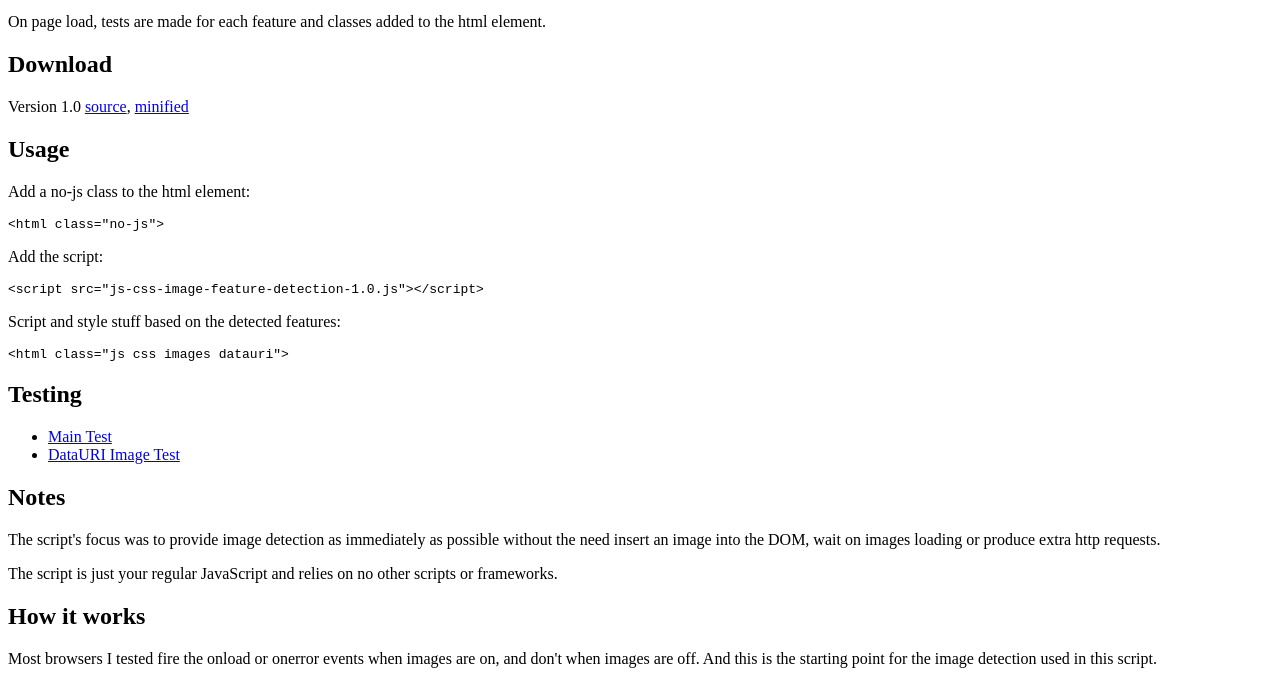
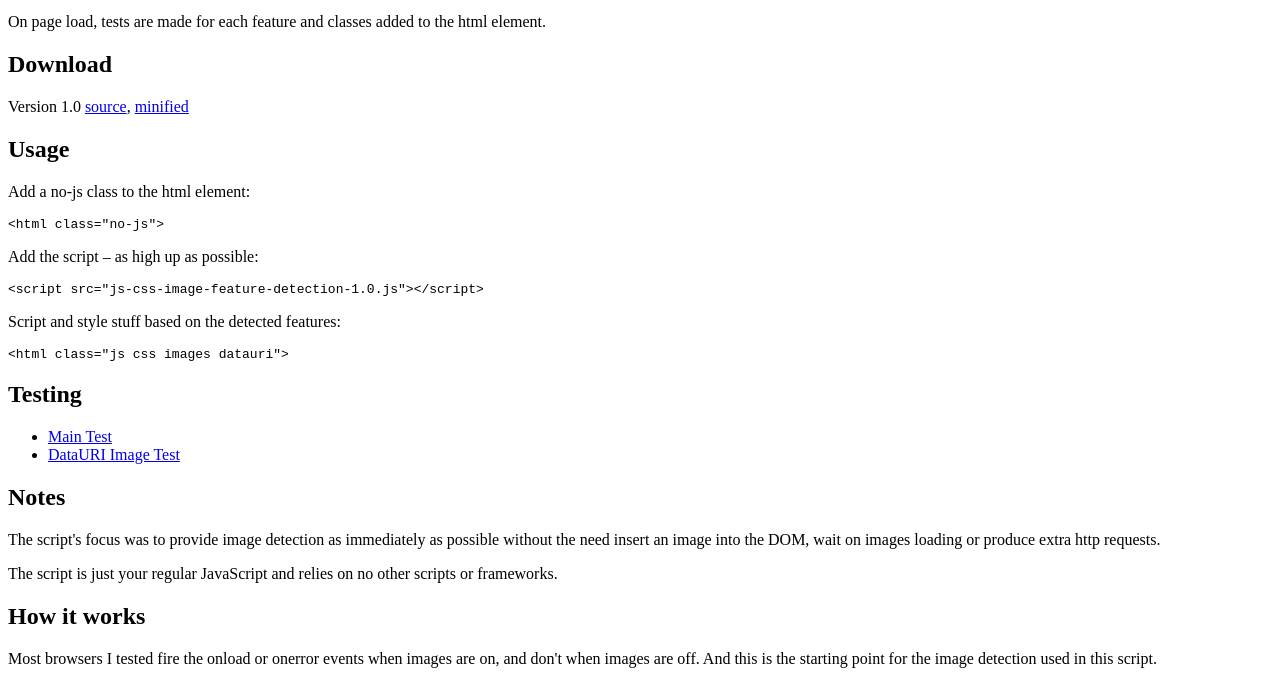
Before and after one commit to davesmith/js-css-image-feature-detection, a plain HTML site: page index.html in a window 1280 px wide. Shown: the part 101-782 px from the top of the page. Drawn offline with Linux system fonts and the light colour scheme.

Commit message:
Copy updated

```diff
--- a/index.html
+++ b/index.html
@@ -18,7 +18,7 @@
 <h2>Usage</h2>
 <p class="kwn">Add a no-js class to the html element:</p>
 <pre>&lt;html class="no-js"&gt;</pre>
-<p class="kwn">Add the script:</p>
+<p class="kwn">Add the script &ndash; as high up as possible:</p>
 <pre>&lt;script src="js-css-image-feature-detection-1.0.js"&gt;&lt;/script&gt;</pre>
 <p class="kwn">Script and style stuff based on the detected features:</p>
 <pre>&lt;html class="js css images datauri"&gt;</pre>
```
